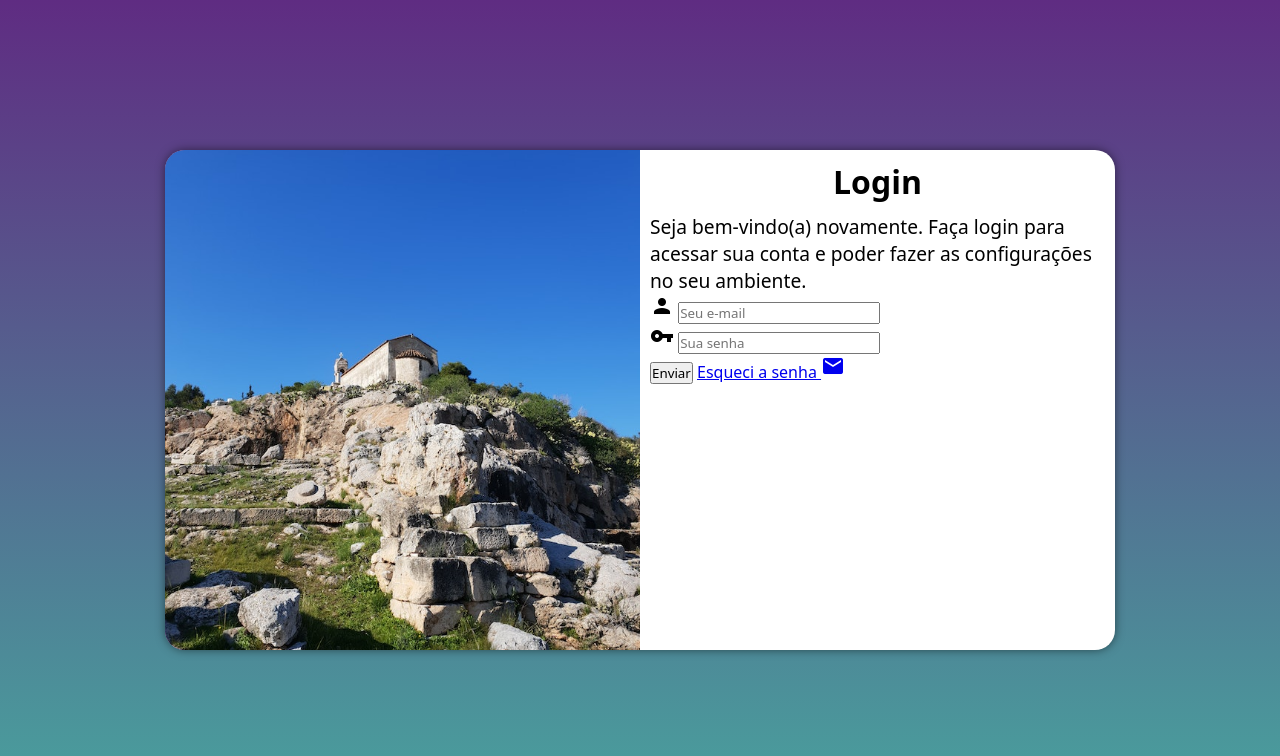
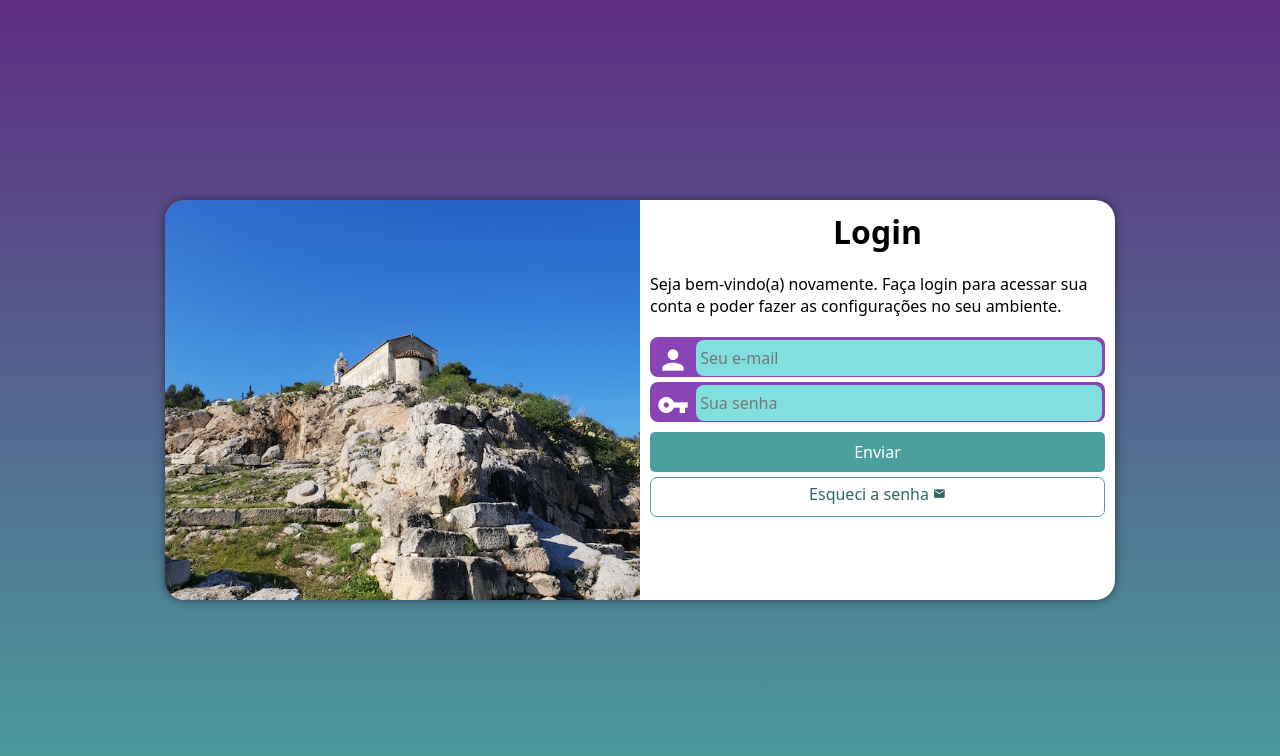
Before and after one commit to murilloressineti/projeto-login, a plain HTML site: page index.html in a window 1280 px wide. Drawn offline with Linux system fonts and the light colour scheme.

Commit message:
projeto-login

```diff
--- a/estilos/media-query.css
+++ b/estilos/media-query.css
@@ -8,6 +8,7 @@
 
     section#login {
         width: 80vw;
+        height: 350px;
     }
 
     section#login > div#imagem {
@@ -20,6 +21,11 @@
         float: right;
         width: 70%;
     }
+
+    div#formulario > p {
+        font-size: 1.0em;
+        margin: 20px 0px;
+    }
 }
 
 /* Large devices (laptops/desktops, 992px and up) */
@@ -30,6 +36,7 @@
 
     section#login {
         width: 950px;
+        height: 400px;
     }
 
     section#login > div#imagem {
@@ -48,6 +55,7 @@
     }
 
     div#formulario > p {
-        font-size: 1.2em;
+        font-size: 1.0em;
+        margin: 20px 0px;
     }
 }
--- a/estilos/style.css
+++ b/estilos/style.css
@@ -29,15 +29,15 @@ section#login {
     position: absolute;
     top:50%;
     left: 50%;
-    transform: translate(-50%, -50%);
     overflow: hidden;
 
     background-color: white;
     width: 250px;
-    height: 500px;
+    height: 515px;
     border-radius: 20px;
     box-shadow: 0px 0px 10px rgba(0, 0, 0, 0.5);
 
+    transform: translate(-50%, -50%);
     transition: width 0.3s, height 0.3s ;
     transition-timing-function: ease;
 }
@@ -64,3 +64,79 @@ div#formulario > h1 {
 div#formulario > p {
     font-size: 0.8em;
 }
+
+form > div.campo {
+    background-color: #8945b6;
+    border: 2px solid #8945b6;
+    display: block;
+    width: 100%;
+    height: 40px;
+    border-radius: 8px;
+    margin: 5px 0px 5px;
+}
+
+div.campo > label {
+    display: none;
+}
+
+div.campo > span{
+    color: white;
+    font-size: 2em;
+    width: 40px;
+    padding: 5px;
+}
+
+div.campo > input {
+    background-color:#81e0dd;
+    font-size: 1em;
+    width: calc(100% - 45px);
+    height: 100%;
+    border: 0px;
+    border-radius: 8px;
+    padding: 4px;
+    transform: translateY(-12px);
+}
+
+div.campo > input:focus-within {
+    background-color: white;
+}
+
+form > input[type=submit] {
+    display: block;
+    font-size: 1em;
+    width: 100%;
+    height: 40px;
+    background-color: #49a09d;
+    color: white;
+    border: none;
+    border-radius: 5px;
+    cursor: pointer;
+    margin-top: 10px;
+}
+
+form > input[type=submit]:hover {
+    background-color: #275857;
+}
+
+form > a.botao {
+    display: block;
+    text-align: center;
+    font-size: 1em;
+    width: 100%;
+    height: 40px;
+    padding-top: 5px;
+    margin-top: 5px;
+    background-color: white;
+    border: 1px solid #49a09d;
+    border-radius: 7px;
+    text-decoration: none;
+    color: #2f6664;
+}
+
+form > a.botao:hover {
+    background-color:#5dc9c5;
+}
+
+form > a.botao > span {
+    font-size: 0.8em;
+}
--- a/index.html
+++ b/index.html
@@ -30,7 +30,7 @@
                         <label for="isenha"></label>
                     </div>
                     <input type="submit" value="Enviar">
-                    <a href="esqueci.html">
+                    <a href="esqueci.html" class="botao">
                         Esqueci a senha <span class="material-icons">mail</span>
                     </a>
                 </form>
```
